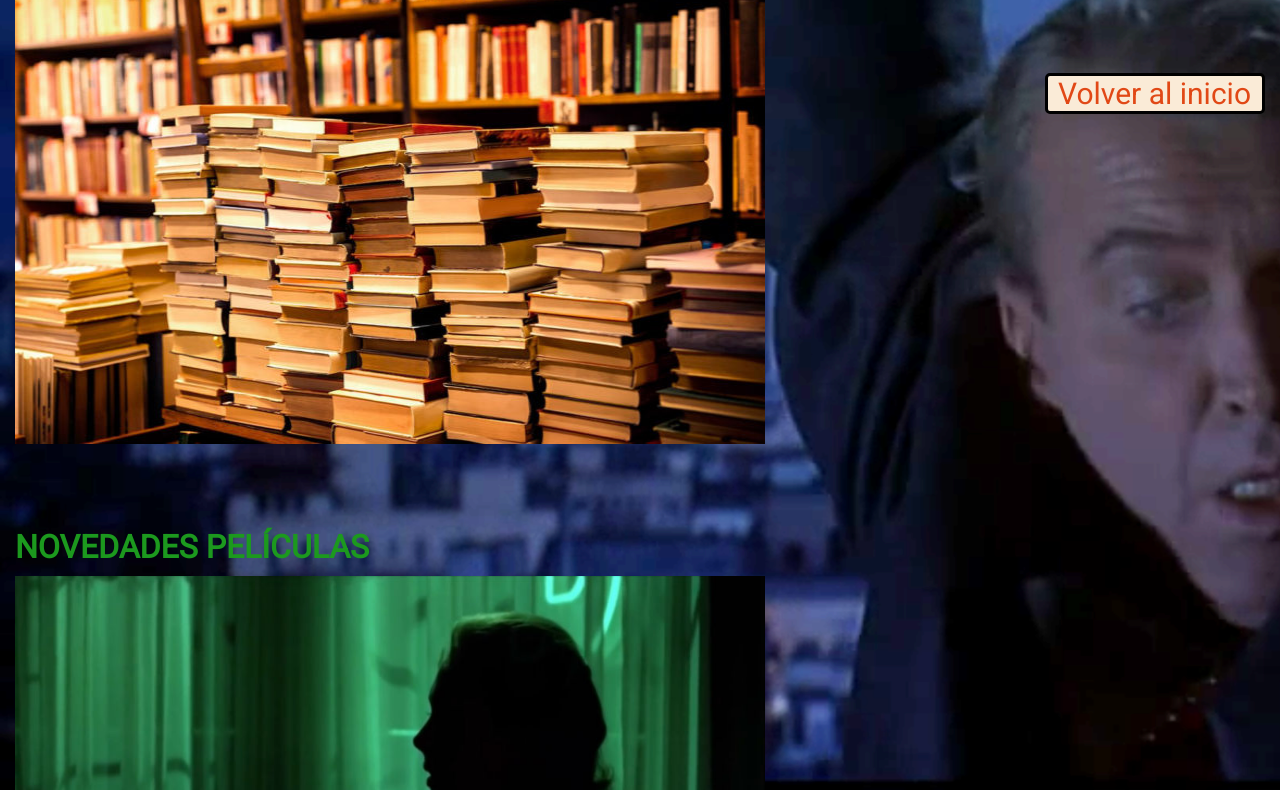
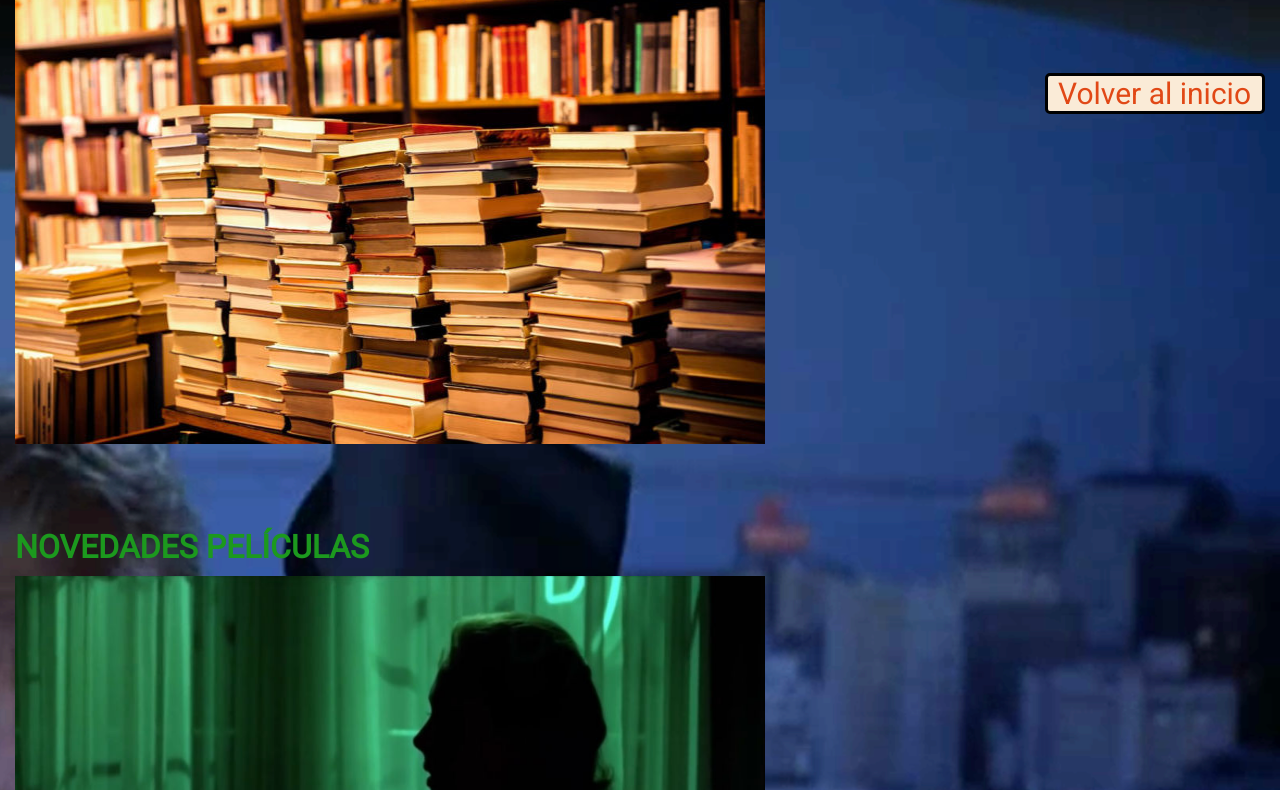
Before and after one commit to agustinp94/proyecto-final-coderhouse, a plain HTML site: page index.html in a window 1280 px wide. Shown: the part 678-1468 px from the top of the page. Drawn offline with Linux system fonts and the light colour scheme.

Commit message:
first commit

```diff
--- a/style.css
+++ b/style.css
@@ -13,7 +13,8 @@
 body {
     font-family: 'Roboto', sans-serif;
     background-image: url(images/vert-scot.png);
-    background-repeat: repeat;
+    background-position: right;
+    background-repeat: no-repeat;
 }
 
 h1 {
```
